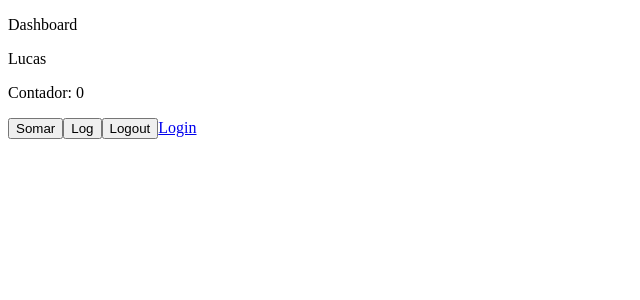
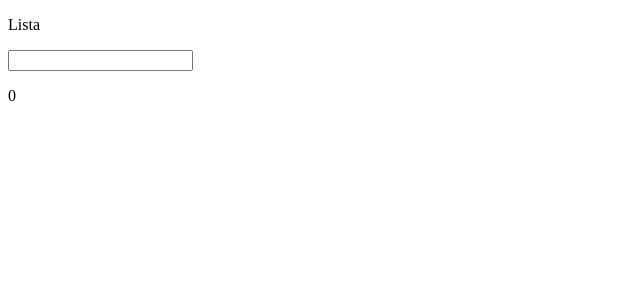
Before and after one commit to lvsouza/youtube-react-com-typescript-zero-ao-basico, a React (Create React App) app: page /pagina-inicial in a window 1280 px wide. Shown: the top 300 px of the page, without its empty margins (0-640 px from the left). Built offline with nearby package versions, Linux system fonts and the light colour scheme.

Commit message:
feat: adicionado json-server ao projeto

```diff
--- /dev/null
+++ b/mock/db.json
@@ -0,0 +1,14 @@
+{
+  "tarefas": [
+    {
+      "id": 1,
+      "title": "Tarefa 01",
+      "isCompleted": false
+    },
+    {
+      "title": "Tarefa 02",
+      "isCompleted": false,
+      "id": 2
+    }
+  ]
+}
--- a/package.json
+++ b/package.json
@@ -17,6 +17,7 @@
     "@types/react": "^17.0.0",
     "@types/react-dom": "^17.0.0",
     "@types/react-router-dom": "^5.1.8",
+    "json-server": "^0.16.3",
     "react-scripts": "4.0.3",
     "typescript": "^4.1.2"
   },
@@ -24,7 +25,8 @@
     "start": "react-scripts start",
     "build": "react-scripts build",
     "test": "react-scripts test",
-    "eject": "react-scripts eject"
+    "eject": "react-scripts eject",
+    "mock": "json-server --watch ./mock/db.json"
   },
   "eslintConfig": {
     "extends": [
--- a/src/app/pages/dashboard/Dashboard.tsx
+++ b/src/app/pages/dashboard/Dashboard.tsx
@@ -1,28 +1,73 @@
-import { useRef } from 'react';
-import { Link } from 'react-router-dom';
+import { useCallback, useState } from 'react';
 
-import { useUsuarioLogado } from '../../shared/hooks';
+
+interface ITarefa {
+  id: number;
+  title: string;
+  isCompleted: boolean;
+}
 
 export const Dashboard = () => {
-  const counterRef = useRef(0);
+  const [lista, setLista] = useState<ITarefa[]>([]);
 
-  const { nomeDoUsuario, logout } = useUsuarioLogado();
+  const handleInputKeyDown: React.KeyboardEventHandler<HTMLInputElement> = useCallback((e) => {
+    if (e.key === 'Enter') {
+      if (e.currentTarget.value.trim().length === 0) return;
 
+      const value = e.currentTarget.value;
+
+      e.currentTarget.value = '';
+
+      setLista((oldLista) => {
+        if (oldLista.some((listItem) => listItem.title === value)) return oldLista;
+
+        return [
+          ...oldLista,
+          {
+            title: value,
+            isCompleted: false,
+            id: oldLista.length,
+          }
+        ];
+      });
+    }
+  }, []);
 
   return (
     <div>
-      <p>Dashboard</p>
+      <p>Lista</p>
 
-      <p>{nomeDoUsuario}</p>
+      <input onKeyDown={handleInputKeyDown} />
 
-      <p>Contador: {counterRef.current}</p>
+      <p>{lista.filter((listItem) => listItem.isCompleted).length}</p>
 
-      <button onClick={() => counterRef.current++}>Somar</button>
-      <button onClick={() => console.log(counterRef.current)}>Log</button>
+      <ul>
+        {lista.map((listItem, index) => {
+          return <li key={listItem.id}>
+            <input
+              type="checkbox"
+              checked={listItem.isCompleted}
+              onChange={() => {
+                setLista(oldLista => {
+                  return oldLista.map(oldListItem => {
+                    const newIsCompleted = oldListItem.title === listItem.title
+                      ? !oldListItem.isCompleted
+                      : oldListItem.isCompleted;
 
-      <button onClick={logout}>Logout</button>
+                    return {
+                      ...oldListItem,
+                      isCompleted: newIsCompleted,
+                    };
+                  });
+                });
+              }}
+            />
 
-      <Link to="/entrar">Login</Link>
+            {listItem.title}
+          </li>;
+        })}
+      </ul>
+
     </div>
   );
 }
```
Also changed, not shown: 1 other file (tests, documents, lock files or other folders).
